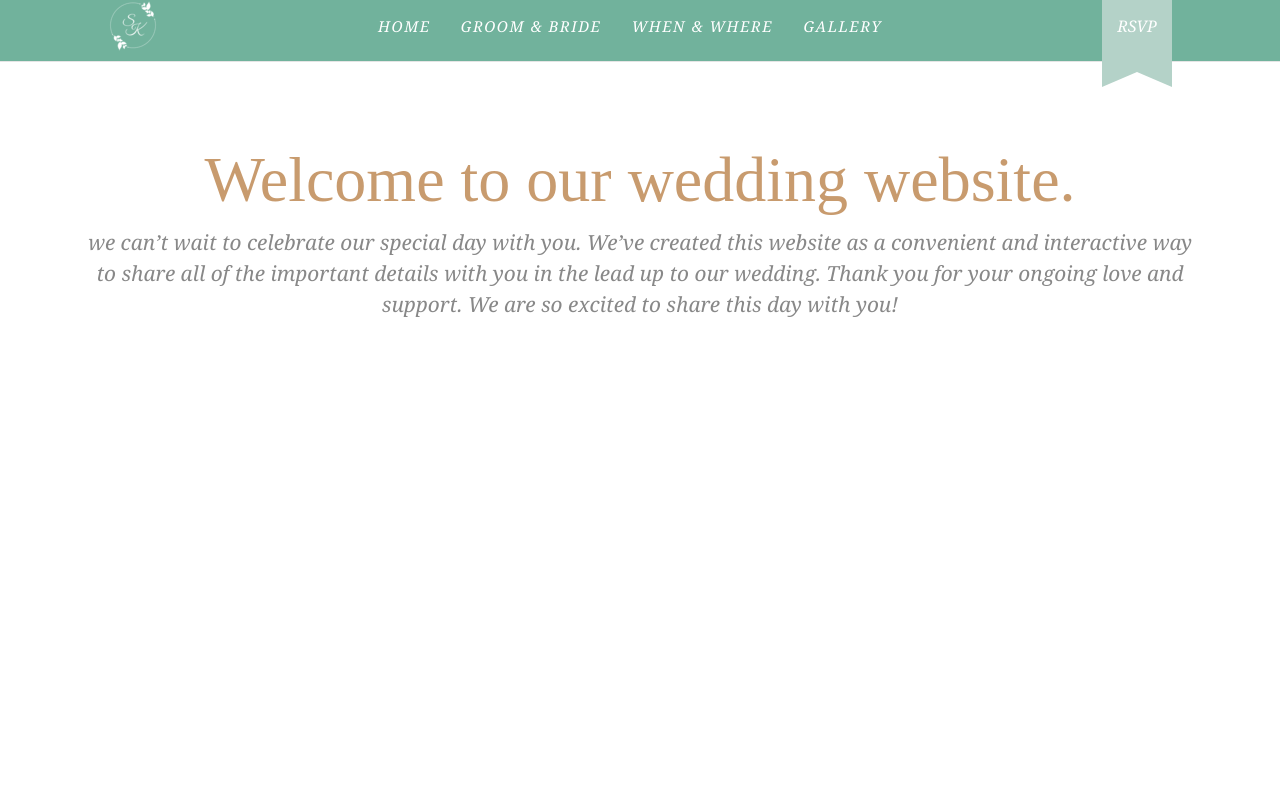
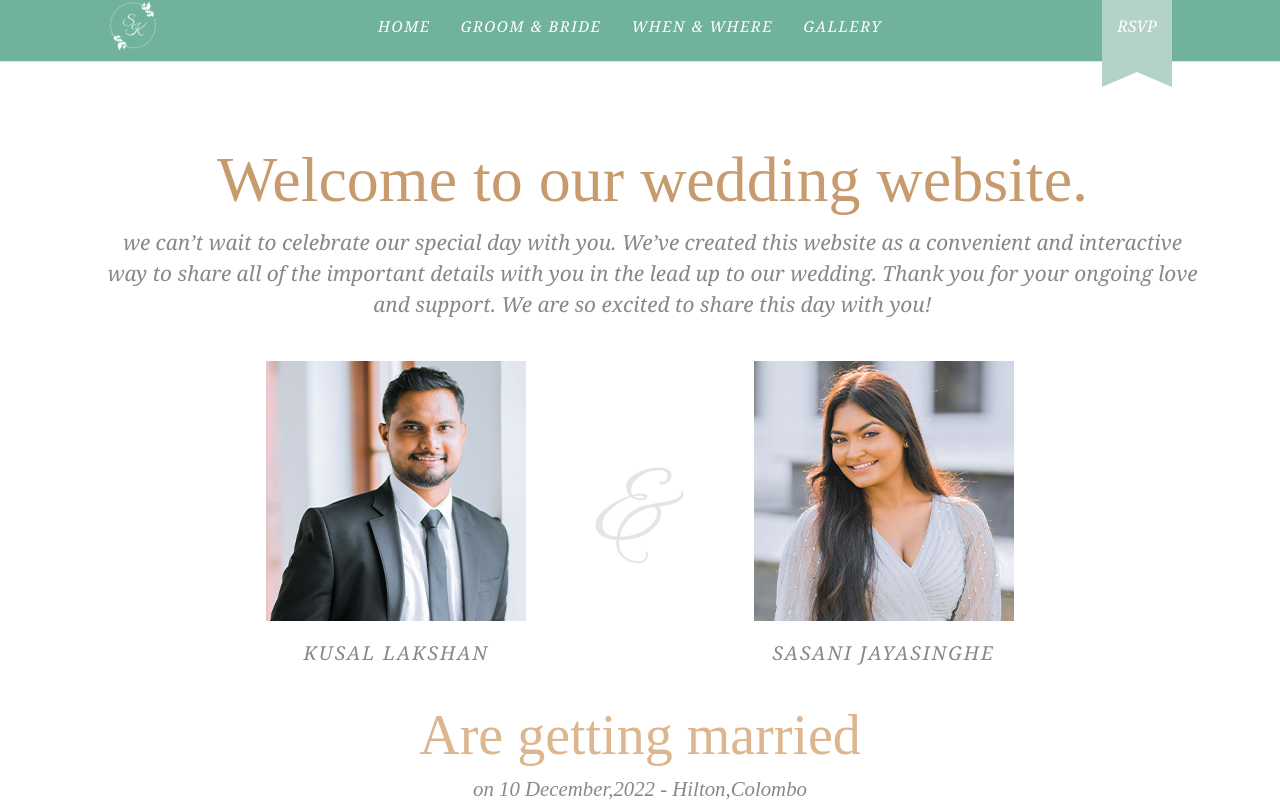
Before and after one commit to Janith-Umeda/weddingProfile, a React (Create React App) app: page / in a window 1280 px wide. Shown: the part 900-1710 px from the top of the page. Before the commit the page ends 1236 px from the top, so only its background shows below. Built offline with nearby package versions, Linux system fonts and the light colour scheme; a web font is replaced by a local one.

Commit message:
Couple Welcome Section

```diff
--- a/src/components/welcome.jsx
+++ b/src/components/welcome.jsx
@@ -1,16 +1,74 @@
+import {motion} from 'framer-motion';
+
 export default function Welcome(){
+
+    const container = {
+    hidden: { opacity: 1, },
+    visible: {
+        opacity: 1,
+        transition: {
+            delayChildren: 0.3,
+            staggerChildren: 0.2
+        }
+    }
+    };
+
+    const item = {
+    hidden: { y: 20, opacity: 0 },
+    visible: {
+        y: 0,
+        opacity: 1
+    }
+    };
+
     return (
         <div className="welcome-section">
-            <div className="welcome-heading">
-                <h2>Welcome to our wedding website.</h2>
-                <p>
+            <motion.div
+                className="welcome-heading"
+                initial="hidden"
+                variants={container}
+                whileInView="visible"
+            >
+                <motion.h2
+                    variants={item}
+                >
+                    Welcome to our wedding website.
+                </motion.h2>
+                <motion.p
+                    variants={item}
+                >
                     we can’t wait to celebrate our special day with you.
                     We’ve created this website as a convenient and interactive way to
                     share all of the important details with you in the lead up to our
                     wedding. Thank you for your ongoing love and support. We are so
                     excited to share this day with you!
-                </p>
-            </div>
+                </motion.p>
+            </motion.div>
+            <motion.div
+                className="couple"
+                initial="hidden"
+                whileInView="visible"
+                variants={container}
+            >
+                <motion.div variants={item} className="text-center">
+                    <img src="/images/p1.jpg" width="260" height="260" alt="groom" />
+                    <h5>KUSAL LAKSHAN</h5>
+                </motion.div>
+                <motion.img variants={item} src="/images/andSep.png" width="160" height="100" alt="and" />
+                <motion.div variants={item} className="text-center">
+                    <img src="/images/p2.jpg" width="260" height="260" alt="bride" />
+                    <h5>SASANI JAYASINGHE</h5>
+                </motion.div>
+            </motion.div>
+            <motion.div
+                className="footer"
+                variants={container}
+                initial="hidden"
+                whileInView="visible"
+            >
+                <motion.h4 variants={item}>Are getting married</motion.h4>
+                <motion.h5 variants={item}>on 10 December,2022 - Hilton,Colombo</motion.h5>
+            </motion.div>
         </div>
     );
 }
--- a/src/css/App.css
+++ b/src/css/App.css
@@ -195,6 +195,10 @@
   padding-top: 80px;
 }
 
+.welcome-section .welcome-heading{
+  padding: 0px 0px 25px 25px;
+}
+
 .welcome-section .welcome-heading>h2{
   text-align: center;
   font-family: "Alex Brush";
@@ -208,6 +212,40 @@
   font-size: 130%;
   text-align: center;
   font-style: italic;
+}
+
+.welcome-section .couple{
+  display: flex;
+  align-items: center;
+  justify-content: space-around;
+  margin: auto;
+  width: 70%;
+  margin-bottom: 30px;
+}
+
+.welcome-section .couple>div>h5{
+  font-family: Georgia,Times,"Times New Roman",serif;
+  font-size: 120%;
+  font-style: italic;
+  letter-spacing: 0.1em;
+  text-transform: uppercase;
+  margin-top: 1em;
+  color: #888;
+}
+
+.welcome-section .footer>h4{
+  font-family: "Alex Brush";
+  font-size: 350%;
+  text-align: center;
+  color: #ddb68f;
+}
+
+.welcome-section .footer>h5{
+  color: #888888;
+  font-size: 130%;
+  font-style: italic;
+  text-align: center;
+  font-family: 'Georgia,Times,"Times New Roman",serif'
 }
 
 /* Tablets */
```
Also changed, not shown: public/images/p1.jpg (added), public/images/p2.jpg (added).
